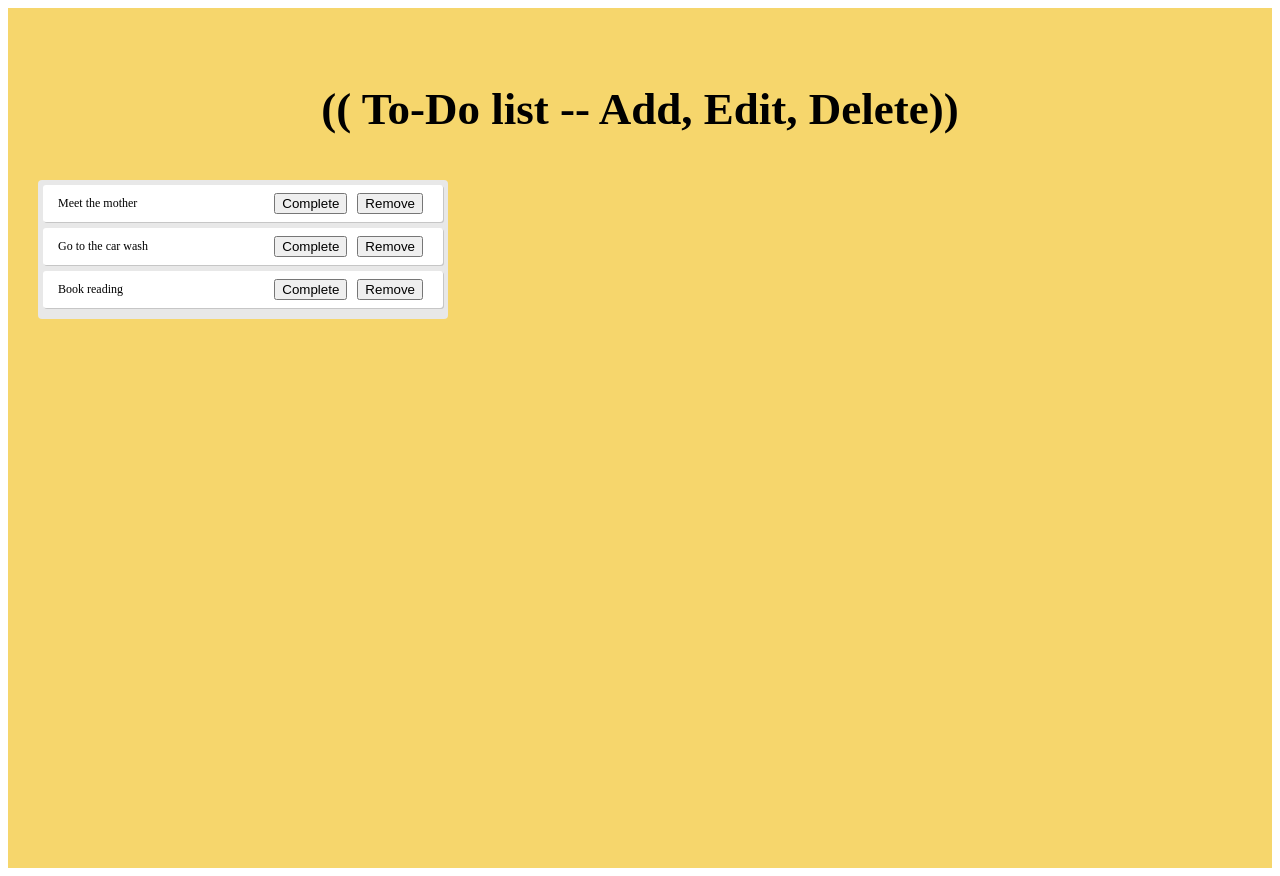
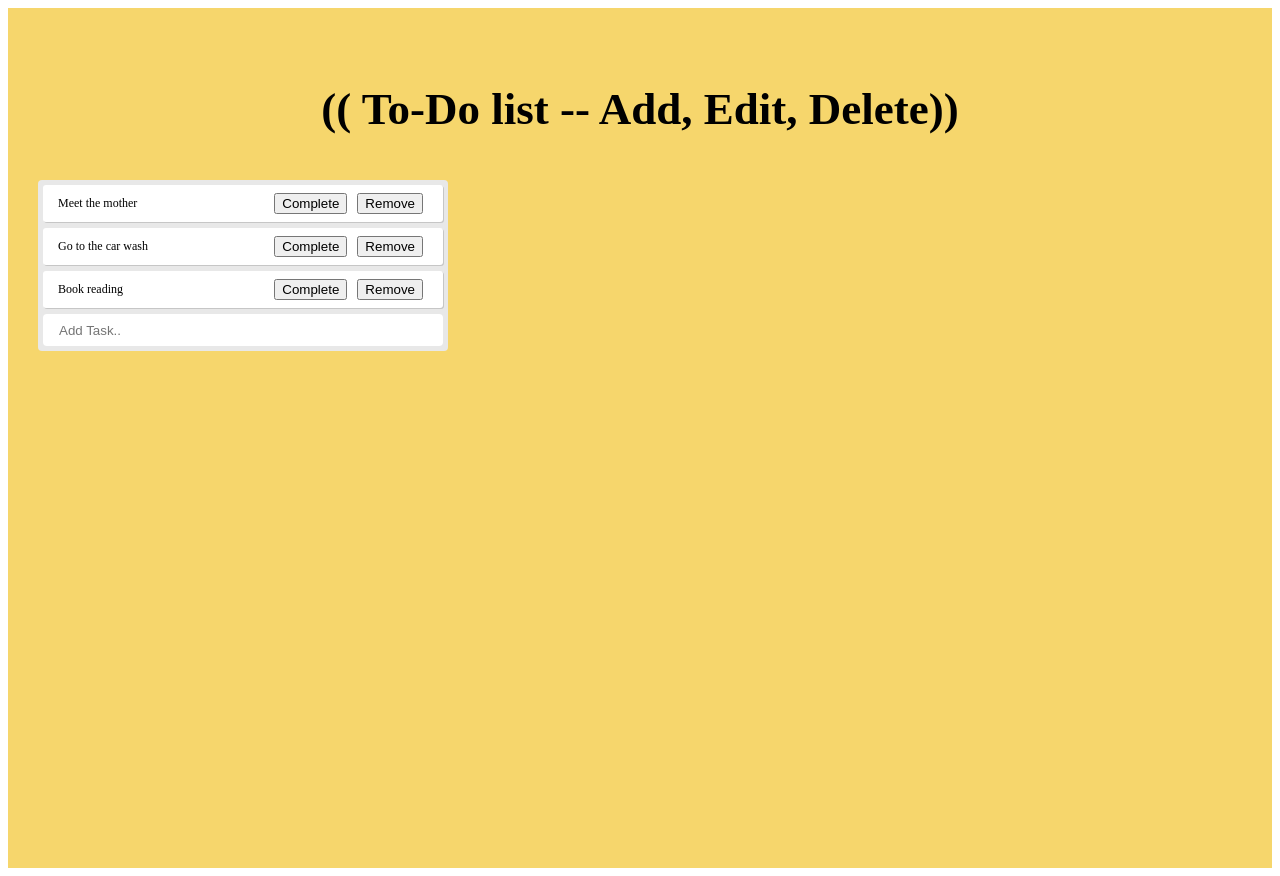
Before and after one commit to ImanPlus/Todo-List, a React (Create React App) app: page / in a window 1280 px wide. Built offline with nearby package versions, Linux system fonts and the light colour scheme.

Commit message:
Add function toAdd in App.js

```diff
--- a/src/App.js
+++ b/src/App.js
@@ -2,27 +2,28 @@ import React, {useState} from 'react';
 import './css/App.css';
 
 import TodoList from './Component/TodoList';
+import AddTodo from "./Component/AddTodo";
 
 function App() {
   ///-------- State --------///
   const [todos, setTodos] = useState([
     {
-      id: '1',
+      id: 1,
       text: 'Meet the mother',
       isComplete: false,
-      linPic: 'https://lh3.googleusercontent.com/6UgEjh8Xuts4nwdWzTnWH8QtLuHqRMUB7dp24JYVE2xcYzq4HA8hFfcAbU-R-PC_9uA1',
+      linkPic: 'https://lh3.googleusercontent.com/6UgEjh8Xuts4nwdWzTnWH8QtLuHqRMUB7dp24JYVE2xcYzq4HA8hFfcAbU-R-PC_9uA1',
     },
     {
-      id: '2',
+      id: 2,
       text: 'Go to the car wash',
       isComplete: false,
-      linPic: 'https://upload.wikimedia.org/wikipedia/commons/thumb/6/67/Firefox_Logo%2C_2017.svg/1200px-Firefox_Logo%2C_2017.svg.png',
+      linkPic: 'https://upload.wikimedia.org/wikipedia/commons/thumb/6/67/Firefox_Logo%2C_2017.svg/1200px-Firefox_Logo%2C_2017.svg.png',
     },
     {
-      id: '3',
+      id: 3,
       text: 'Book reading',
       isComplete: false,
-      linPic: 'https://upload.wikimedia.org/wikipedia/commons/thumb/f/fa/Apple_logo_black.svg/1000px-Apple_logo_black.svg.png',
+      linkPic: 'https://upload.wikimedia.org/wikipedia/commons/thumb/f/fa/Apple_logo_black.svg/1000px-Apple_logo_black.svg.png',
     },
   ]);
   ///-------- Handle Function --------///
@@ -34,6 +35,15 @@ function App() {
   const toRemove = index => {
     const newtodo = [...todos]
     newtodo.splice(index, 1);
+    setTodos(newtodo);
+  }
+  const toAdd = (text) => {
+    const newtodo = [...todos, {
+      id: todos.length + 1,
+      text: text,
+      isComplete: false,
+      linkPic: '',
+    }];
     setTodos(newtodo);
   }
   ///-------- Return App --------///
@@ -52,8 +62,9 @@ function App() {
             />
           )
         }
+        <AddTodo toAdd={toAdd}/>
       </div>
-
+      {console.log('Todos: ', todos)}
     </div>
   );
 }
```
